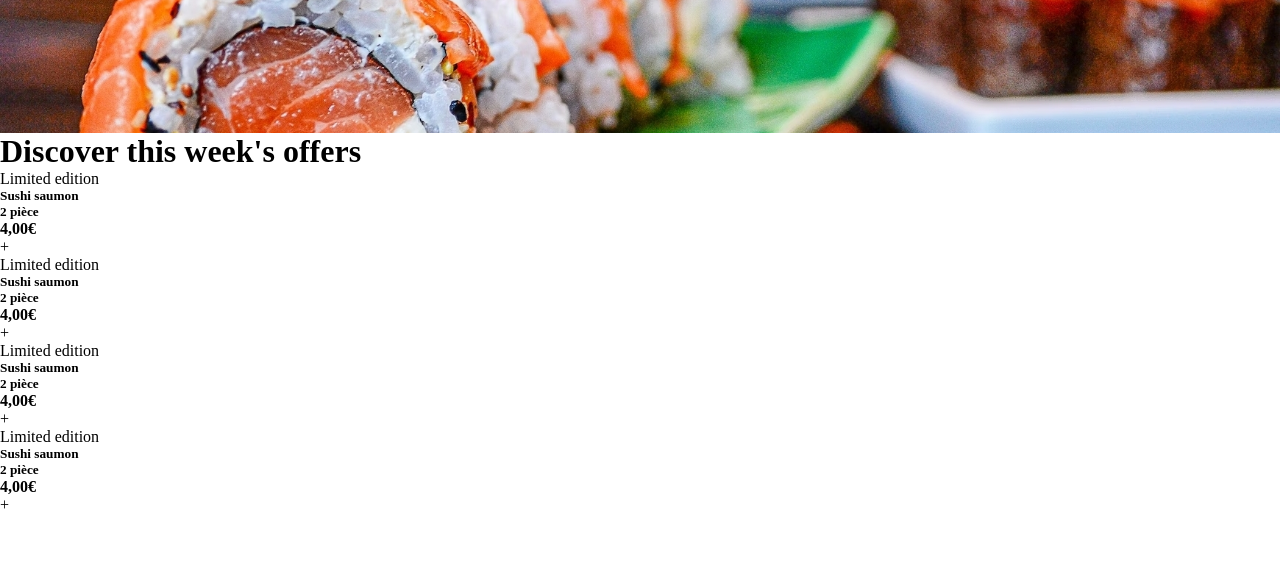
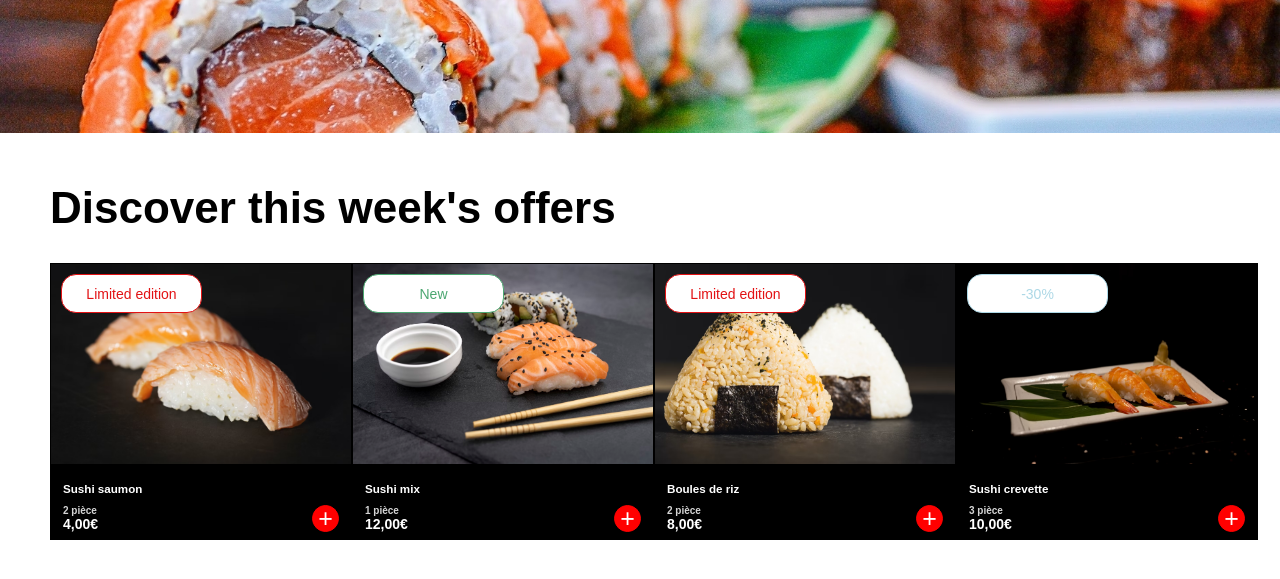
Before and after one commit to guillaume-giannantonio/Restaurant-page, a website built with webpack: page dist/index.html in a window 1280 px wide. Shown: the part 167-746 px from the top of the page. Built offline with nearby package versions, Linux system fonts and the light colour scheme; files whose address does not match are found by name.

Commit message:
Add fix home html version

```diff
--- a/dist/index.html
+++ b/dist/index.html
@@ -23,8 +23,8 @@
 				<h1>Discover this week's offers</h1>
 				<div class="card-row">
 					<div class="card">
-						<div class="card-top">
-							<div class="limited">Limited edition</div>
+						<div class="card-top sushi-saumon">
+							<div class="feature limited">Limited edition</div>
 						</div>
 						<div class="card-bottom">
 							<h5>Sushi saumon</h5>
@@ -38,45 +38,45 @@
 						</div>
 					</div>
 					<div class="card">
-						<div class="card-top">
-							<div class="limited">Limited edition</div>
+						<div class="card-top sushi-mix">
+							<div class="feature new">New</div>
 						</div>
 						<div class="card-bottom">
-							<h5>Sushi saumon</h5>
+							<h5>Sushi mix</h5>
 							<div class="add-to-cart">
 								<div class="price">
-									<h5>2 pièce</h5>
-									<h4>4,00€</h4>
+									<h5>1 pièce</h5>
+									<h4>12,00€</h4>
 								</div>
 								<div class="plus">+</div>
 							</div>
 						</div>
 					</div>
 					<div class="card">
-						<div class="card-top">
-							<div class="limited">Limited edition</div>
+						<div class="card-top boule-de-riz">
+							<div class="feature limited">Limited edition</div>
 						</div>
 						<div class="card-bottom">
-							<h5>Sushi saumon</h5>
+							<h5>Boules de riz</h5>
 							<div class="add-to-cart">
 								<div class="price">
 									<h5>2 pièce</h5>
-									<h4>4,00€</h4>
+									<h4>8,00€</h4>
 								</div>
 								<div class="plus">+</div>
 							</div>
 						</div>
 					</div>
 					<div class="card">
-						<div class="card-top">
-							<div class="limited">Limited edition</div>
+						<div class="card-top sushi-crevette">
+							<div class="feature reduction">-30%</div>
 						</div>
 						<div class="card-bottom">
-							<h5>Sushi saumon</h5>
+							<h5>Sushi crevette</h5>
 							<div class="add-to-cart">
 								<div class="price">
-									<h5>2 pièce</h5>
-									<h4>4,00€</h4>
+									<h5>3 pièce</h5>
+									<h4>10,00€</h4>
 								</div>
 								<div class="plus">+</div>
 							</div>
--- a/dist/style.css
+++ b/dist/style.css
@@ -31,3 +31,109 @@ header .header-mid {
     display: flex;
     gap: 50px;
 }
+
+.main-mid {
+    margin-top: 50px;
+    font-family: 'Avant-garde', sans-serif;
+}
+
+.main-mid > h1 {
+    margin-left: 50px;
+    font-size: 44px;
+}
+
+.card-row {
+    margin: 30px 50px;
+    display: flex;
+    justify-content: space-between;
+}
+
+.card {
+    width: 300px;
+    height: 275px;
+    border: 1px solid black;
+}
+
+.card-top {
+    height: 200px;
+    width: 300px;
+    background-size: cover;
+}
+
+.sushi-saumon {
+    background-image: url("../src/assets/img/carte1.jpg");
+}
+
+.sushi-mix {
+    background-image: url("../src/assets/img/carte2.jpg");
+}
+
+.boule-de-riz {
+    background-image: url("../src/assets/img/carte3.jpg");
+}
+
+.sushi-crevette {
+    background-image: url("../src/assets/img/carte4.jpg");
+}
+
+.limited {
+    color: #E21214;
+    background-color: white;
+    border: 1px solid #E21214;
+}
+
+.new {
+    color: #4CA771;
+    background-color: white;
+    border: 1px solid #4CA771;
+}
+
+.reduction {
+    color: lightblue;
+    background-color: white;
+    border: 1px solid lightblue;
+}
+
+.feature {
+    margin-left: 10px;
+    margin-top: 10px;
+    display: flex;
+    justify-content: center;
+    align-items: center;
+    position: absolute;
+    border-radius: 15px;
+    font-size: 14px;
+    height: 37px;
+    width: 139px;
+}
+
+.card-bottom {
+    background-color: black;
+    color: white;
+    font-size: 14px;
+    height: 39px;
+    padding: 18px 12px;
+}
+
+.add-to-cart {
+    margin-top: 10px;
+    display: flex;
+    justify-content: space-between;
+}
+
+.price h5:first-child {
+    color: #D4D4D4;
+    font-size: 10px;
+}
+
+.plus {
+    height: 25px;
+    width: 25px;
+    background-color: red;
+    border: 1px solid red;
+    display: flex;
+    justify-content: center;
+    align-items: center;
+    font-size: 25px;
+    border-radius: 50%;
+}
```
